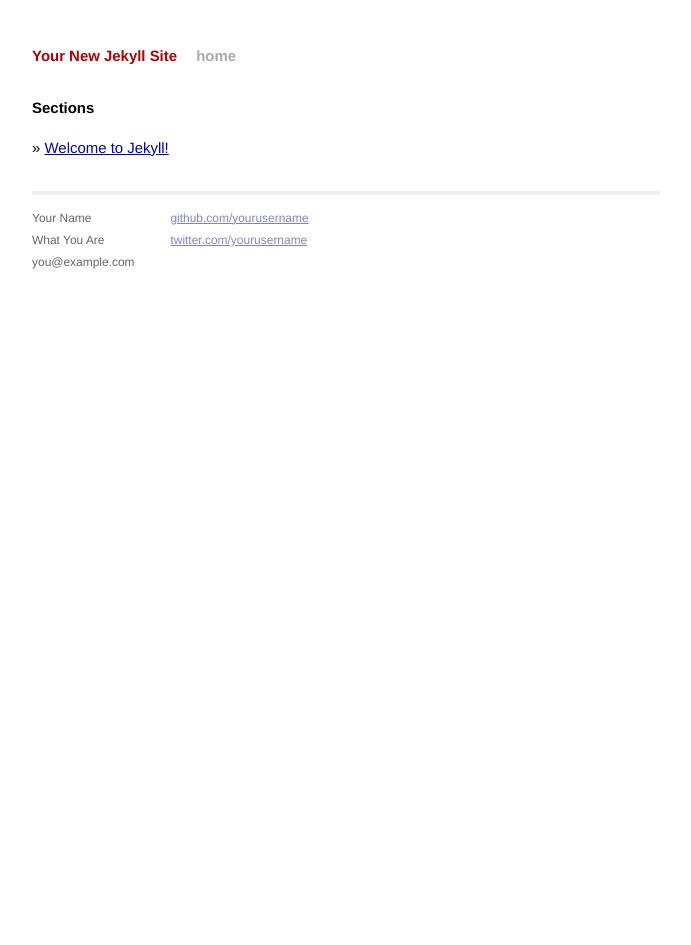
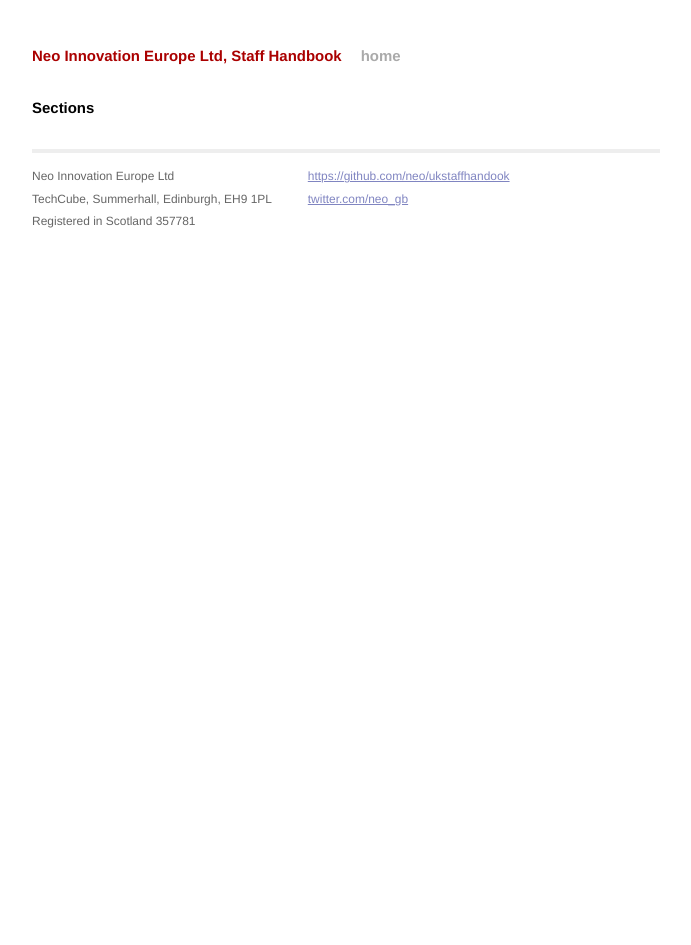
Before and after one commit to CultivateHQ/ukstaffhandbook, a Jekyll site: the page built from index.html, in a window 1280 px wide. Shown: the whole page, without its empty margins (294-985 px from the left). Built offline with Jekyll 4.4.1, drawn with Linux system fonts in a browser that asks for light colours; Markdown is read by kramdown in place of the engine named in the settings.

Commit message:
ready for vanilla look

```diff
--- a/_config.yml
+++ b/_config.yml
@@ -1,3 +1,3 @@
-name: Your New Jekyll Site
+name: Neo Innovation Europe Ltd, Staff Handbook
 markdown: redcarpet
 pygments: true
--- a/_layouts/default.html
+++ b/_layouts/default.html
@@ -26,15 +26,15 @@
           <div class="footer">
             <div class="contact">
               <p>
-                Your Name<br />
-                What You Are<br />
-                you@example.com
+                Neo Innovation Europe Ltd<br />
+                TechCube, Summerhall, Edinburgh, EH9 1PL</br>
+                Registered in Scotland 357781<br />
               </p>
             </div>
             <div class="contact">
               <p>
-                <a href="https://github.com/yourusername">github.com/yourusername</a><br />
-                <a href="https://twitter.com/yourusername">twitter.com/yourusername</a><br />
+                <a href="https://github.com/neo/ukstaffhandook">https://github.com/neo/ukstaffhandook</a><br />
+                <a href="https://twitter.com/neo_gb">twitter.com/neo_gb</a><br />
               </p>
             </div>
           </div>
--- a/_layouts/post.html
+++ b/_layouts/post.html
@@ -2,7 +2,6 @@
 layout: default
 ---
 <h2>{{ page.title }}</h2>
-<p class="meta">{{ page.date | date_to_string }}</p>
 
 <div class="post">
 {{ content }}
--- a/index.html
+++ b/index.html
@@ -7,7 +7,7 @@ title: Neo Innovation Europe Ltd, Staff Handbook
   <h1>Sections</h1>
   <ul class="posts">
     {% for post in site.posts %}
-    <li>{{ post.class.inspect}} &raquo; <a href="{{ post.url }}">{{ post.title }}</a></li>
+    <li><a href="{{ post.url }}">{{ post.title }}</a></li>
     {% endfor %}
   </ul>
 </div>
```
Also changed, not shown: _posts/2013-11-29-welcome-to-jekyll.markdown (deleted, +0 -24 lines).
